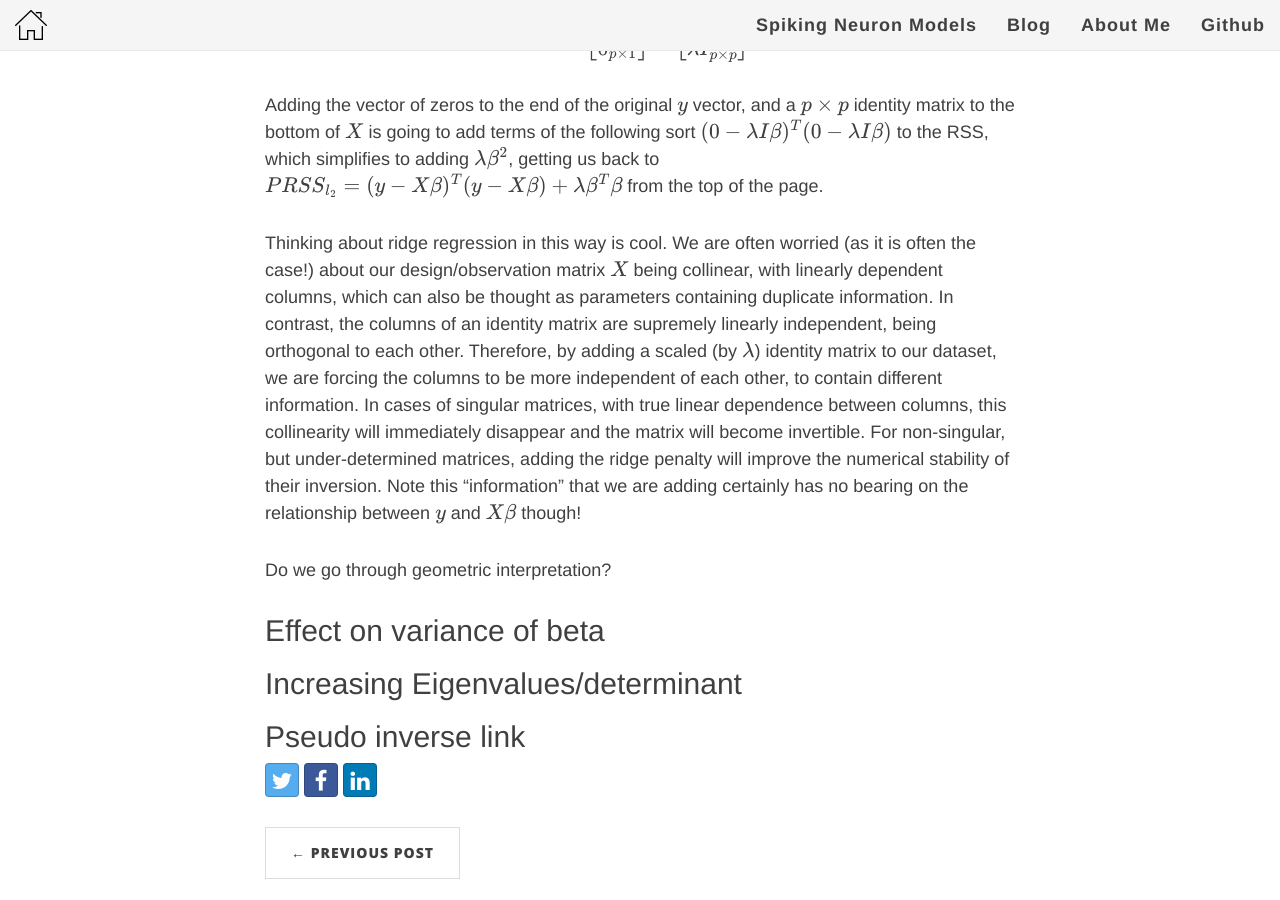
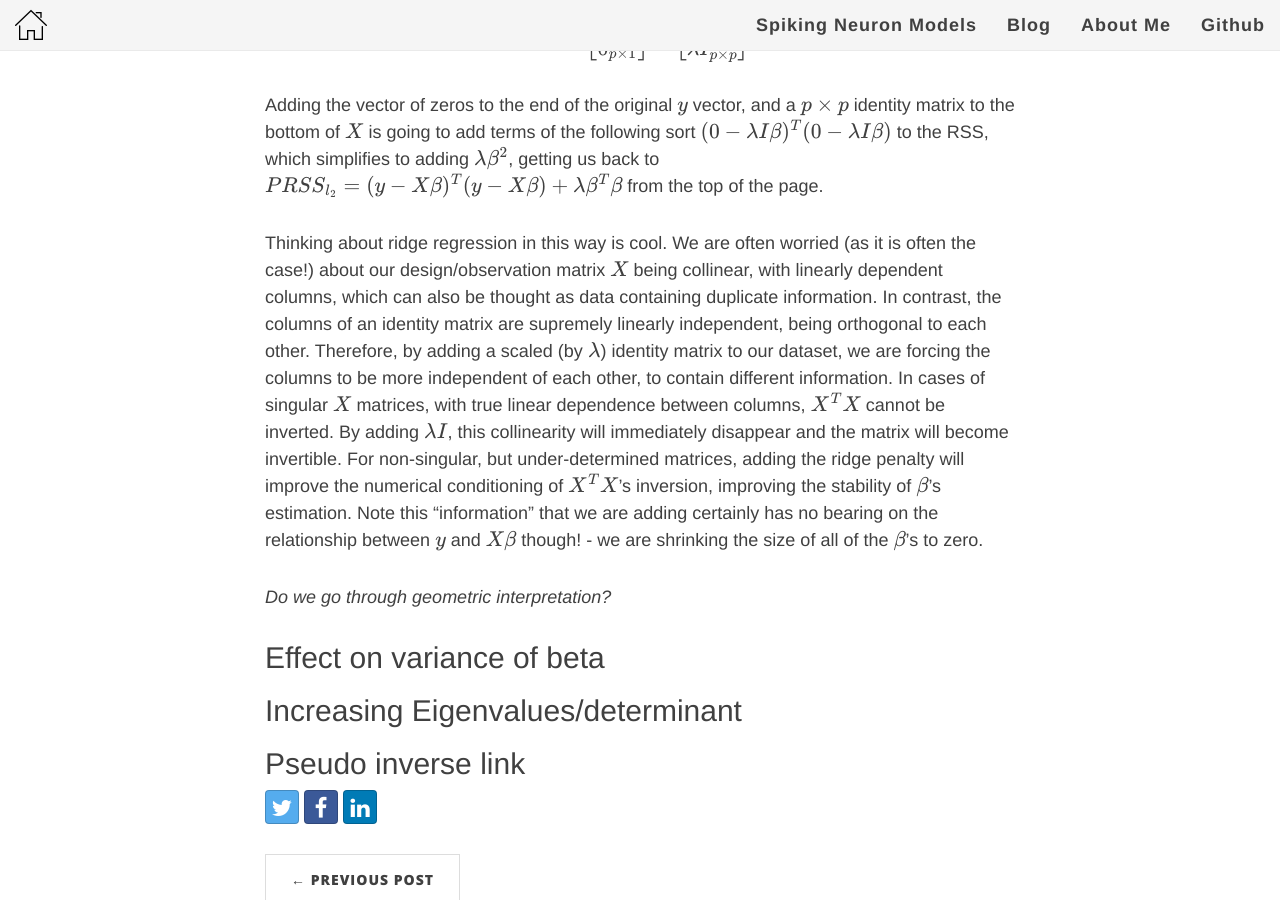
Before and after one commit to jcornford/jcornford.github.io, a Jekyll site: the page built from _posts/2017-03-06-ruminating on the ridge.md, in a window 1280 px wide and 900 px high, scrolled down 2333 px. Built offline with Jekyll 4.4.1, drawn with Linux system fonts in a browser that asks for light colours; nearby versions of some CDN libraries; formulas are drawn with MathJax 3; comment, search, counter and statistics services are not loaded; some of the changed text lies outside the part shown.

```diff
--- a/_posts/2017-03-06-ruminating on the ridge.md
+++ b/_posts/2017-03-06-ruminating on the ridge.md
@@ -105,14 +105,14 @@
   getting us back to $PRSS_{l_2} = (y- X\beta)^T(y-X\beta) + \lambda \beta^T\beta $ from the top of the page.
 
 Thinking about ridge regression in this way is cool. We are often worried (as it is often the case!) about our design/observation matrix $X$ being
-collinear, with linearly dependent columns, which can also be thought as parameters containing duplicate information. In contrast, the columns
+collinear, with linearly dependent columns, which can also be thought as data containing duplicate information. In contrast, the columns
 of an identity matrix are supremely linearly independent, being orthogonal to each other. Therefore, by adding a scaled (by $\lambda$)
 identity matrix to our dataset, we are forcing the columns to be more independent of each other, to contain different information. In cases of singular
-matrices, with true linear dependence between columns, this collinearity will immediately disappear and the matrix will become invertible.
-For non-singular, but under-determined matrices, adding the ridge penalty will improve the numerical stability of their inversion.
-Note this "information" that we are adding certainly has no bearing on the relationship between $y$ and $X\beta$ though!
+$X$ matrices, with true linear dependence between columns, $X^TX$ cannot be inverted. By adding $\lambda I$, this collinearity will immediately disappear and the matrix will become invertible.
+For non-singular, but under-determined matrices, adding the ridge penalty will improve the numerical conditioning of $X^TX$'s inversion, improving the stability of $\beta$'s estimation.
+Note this "information" that we are adding certainly has no bearing on the relationship between $y$ and $X\beta$ though! - we are shrinking the size of all of the $\beta$'s to zero.
 
-  Do we go through geometric interpretation?
+*Do we go through geometric interpretation?*
 
 ## Effect on variance of beta
 
```
Also changed, not shown: other parts of _posts/2017-03-06-ruminating on the ridge.md (+1 -1 lines).
